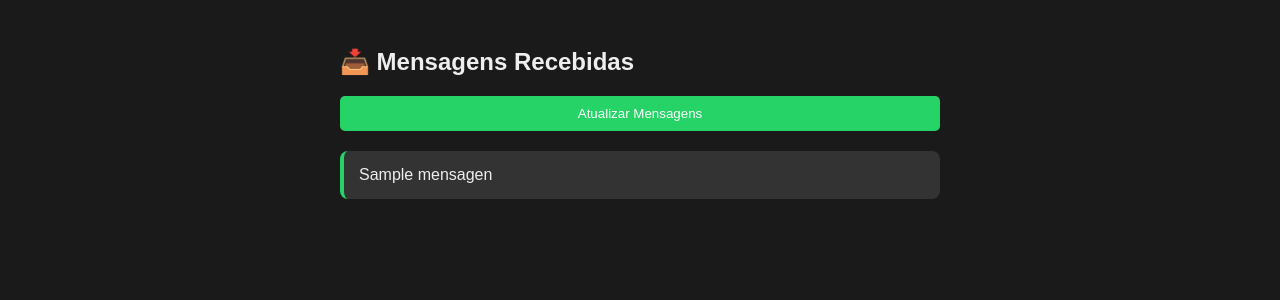
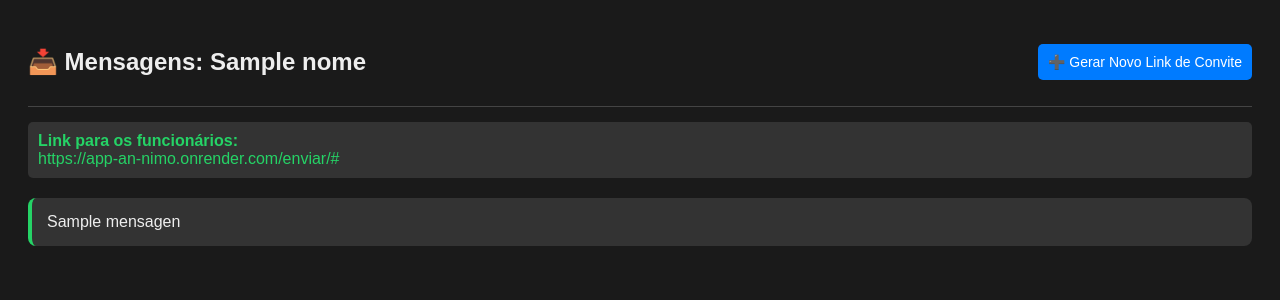
Before and after one commit to ytaloipdel/app-an-nimo-, a Python web app: template templates/adm.html in a window 1280 px wide. Shown: the top 300 px of the page. Run offline with Jinja, Linux system fonts and the light colour scheme; the template is opened without the code that fills it: most values are stand-ins (such as "Sample title", 1, 10 or a date in 2020).

Commit message:
Update adm.html

```diff
--- a/templates/adm.html
+++ b/templates/adm.html
@@ -1,20 +1,29 @@
 <!DOCTYPE html>
 <html>
 <head>
-    <title>Meu Painel de Mensagens</title>
-    <meta name="viewport" content="width=device-width, initial-scale=1">
+    <title>Painel - {{ nome }}</title>
     <style>
         body { font-family: sans-serif; background: #1a1a1a; color: #eee; padding: 20px; }
-        .container { max-width: 600px; margin: auto; }
+        .header { display: flex; justify-content: space-between; align-items: center; border-bottom: 1px solid #444; padding-bottom: 10px; }
+        .btn-convidar { background: #007bff; color: white; padding: 10px; border-radius: 5px; text-decoration: none; font-size: 14px; }
+        .link-area { background: #333; padding: 10px; margin: 15px 0; border-radius: 5px; color: #25d366; }
         .card { background: #333; padding: 15px; border-radius: 8px; margin-bottom: 10px; border-left: 4px solid #25d366; }
-        .hora { color: #25d366; font-size: 0.8em; display: block; margin-bottom: 5px; }
     </style>
 </head>
 <body>
-    <div class="container">
-        <h2>📥 Mensagens Recebidas</h2>
-        <button onclick="location.reload()" style="background:#25d366; border:none; padding:10px; color:white; border-radius:5px; cursor:pointer; width:100%; margin-bottom:20px;">Atualizar Mensagens</button>
+    <div class="header">
+        <h2>📥 Mensagens: {{ nome }}</h2>
+        <a href="/gerar_link" class="btn-convidar">➕ Gerar Novo Link de Convite</a>
+    </div>
 
+    {% if link_convite %}
+    <div class="link-area">
+        <strong>Link para os funcionários:</strong><br>
+        https://app-an-nimo.onrender.com/enviar/{{ link_convite }}
+    </div>
+    {% endif %}
+
+    <div style="margin-top: 20px;">
         {% for m in mensagens %}
             <div class="card">{{ m }}</div>
         {% endfor %}
```
